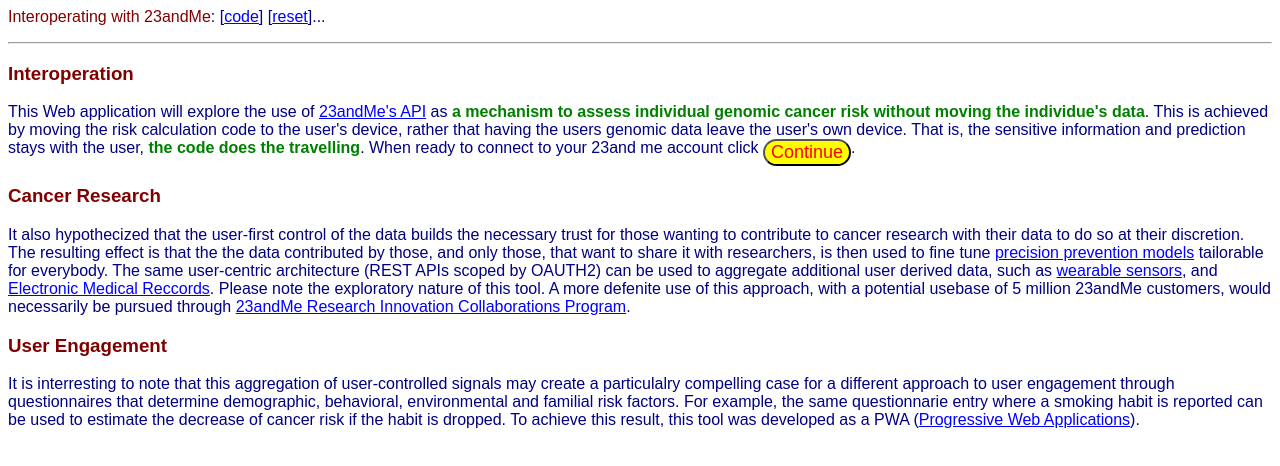
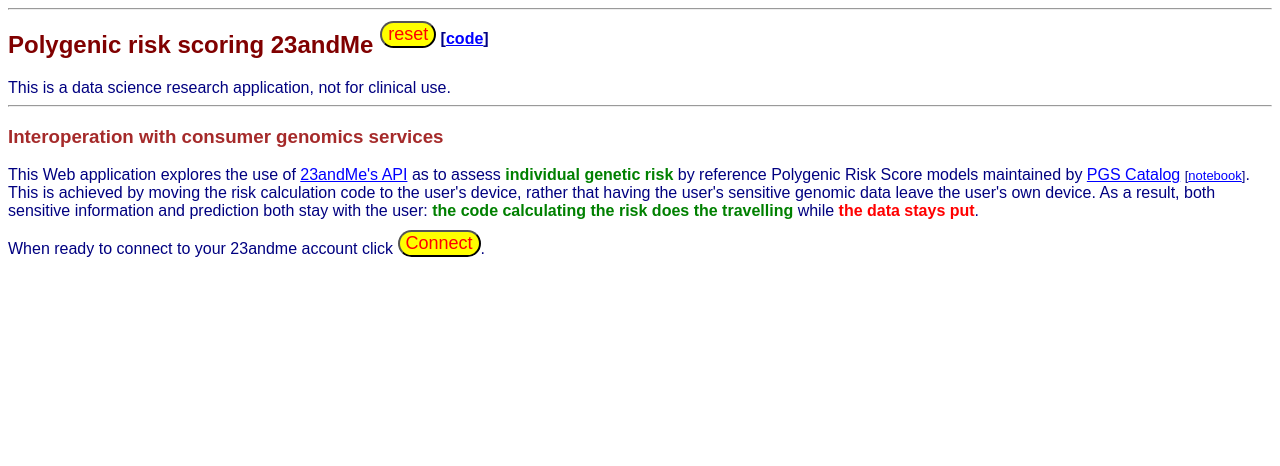
Before and after one commit to episphere/23andme, a plain HTML site: page index.html in a window 1280 px wide. Drawn offline with Linux system fonts and the light colour scheme.

```diff
--- a/23nme.css
+++ b/23nme.css
@@ -3,8 +3,9 @@
     font-family:Arial
 }
 h3 {
-    color:maroon
+    color:brown
 }
+
 a {
     color:blue
 }
--- a/23nme.js
+++ b/23nme.js
@@ -2,7 +2,10 @@
 
 (function(){
 
-const nme={}
+const nme={ // you'll need your own client id and "secret"
+  client_id: '09568fd79aa7911dad7727a024936f8d',
+  client_secret: '106cb5038da2e9e33e987ec69cf05b1b' // only a secret if you need to proxy the application
+}
 
 nme.parms={
     intro:false, //date after continue
@@ -14,12 +17,17 @@
     if(nme.div){
         nme.parms.intro=Date.now()
         localStorage.nmeParms=JSON.stringify(nme.parms)
-        let h = 'under development'
+        let h = '...'
         nme.div.innerHTML=h
     }
 }
  nme.reset=function(){
-     nme.parms=JSON.parse(localStorage.nmeParms)
+     if(localStorage.nmeParms){
+       nme.parms=JSON.parse(localStorage.nmeParms)
+     }else{
+       nme.parms={}
+     }
+
      nme.parms.intro=0 // reset time
      localStorage.nmeParms=JSON.stringify(nme.parms)
      location.reload()
--- a/index.html
+++ b/index.html
@@ -4,32 +4,20 @@
     <script src="23nme.js"></script>
 </head>
 <body>
-    <p><span style="color:maroon">Interoperating with 23andMe</span>: [<a href="https://github.com/episphere/23andme" target="_blank">code</a>] [<a href="#" onclick="nme.reset()">reset</a>]...</p>
+    <hr>
+    <h2><span style="color:maroon">Polygenic risk scoring 23andMe</span> <sup style="font-size:medium"><button href="#" onclick="nme.reset()">reset</button> [<a href="https://github.com/episphere/23andme" target="_blank">code</a>]</sup></h2>
+    This is a data science research application, not for clinical use.
     <hr>
     <div id="nmeDiv">
 
-    <h3>Interoperation</h3>
+    <h3>Interoperation with consumer genomics services</h3>
 
     <p>
-    This Web application will explore the use of <a href="https://api.23andme.com/" target="_blank">23andMe's API</a> as <b>a mechanism to assess individual genomic cancer risk without moving the individue's data</b>.
-    This is achieved by moving the risk calculation code to the user's device, rather that having the users genomic data leave the user's own device.
-    That is, the sensitive information and prediction stays with the user, <b>the code does the travelling</b>. When ready to connect to your 23and me account click <button id="corntinueLogin" onclick="nme.ui()">Continue</button>.
+    This Web application explores the use of <a href="https://api.23andme.com/docs/reference" target="_blank">23andMe's API</a> as to assess <b>individual genetic risk</b> by reference Polygenic Risk Score models maintained by <a href="https://www.pgscatalog.org" target='_blank'>PGS Catalog</a> <span style="font-size:small">[<a href="https://observablehq.com/@episphere/pgs" target="_blank">notebook</a>]</span>.
+    This is achieved by moving the risk calculation code to the user's device, rather that having the user's sensitive genomic data leave the user's own device.
+    As a result, both sensitive information and prediction both stay with the user: <b>the code calculating the risk does the travelling</b> while <b style="color:red">the data stays put</b>.
     </p>
-
-    <h3> Cancer Research</h3>
-
     <p>
-    It also hypothecized that the user-first control of the data builds the necessary trust for those wanting to contribute to cancer research with their data to do so at their discretion.
-    The resulting effect is that the the data contributed by those, and only those, that want to share it with researchers, is then used to fine tune <a href="https://sbu-bmi.github.io/healthBit/#" target="_blank">precision prevention models</a> tailorable for everybody.
-    The same user-centric architecture (REST APIs scoped by OAUTH2) can be used to aggregate additional user derived data, such as <a href="https://sbu-bmi.github.io/healthBit/#" target="_blank">wearable sensors</a>, and <a href="http://www.hl7.org/fhir/smart-app-launch/" target="_blank">Electronic Medical Reccords</a>.
-    Please note the exploratory nature of this tool. A more defenite use of this approach, with a potential usebase of 5 million 23andMe customers, would necessarily be pursued through <a href="https://research.23andme.com/research-innovation-collaborations/" target="_blank">23andMe Research Innovation Collaborations Program</a>.
+        When ready to connect to your 23andme account click <sup><button id="corntinueLogin" onclick="nme.ui()">Connect</button></sup>.
     </p>
-
-    <h3>User Engagement</h3>
-
-    <p>
-    It is interresting to note that this aggregation of user-controlled signals may create a particulalry compelling case for a different approach to user engagement through questionnaires that determine demographic, behavioral, environmental and familial risk factors.
-    For example, the same questionnarie entry where a smoking habit is reported can be used to estimate the decrease of cancer risk if the habit is dropped. To achieve this result, this tool was developed as a PWA (<a href="https://developers.google.com/web/progressive-web-apps" target="_blank">Progressive Web Applications</a>).
-    </p>
-    </div>
 </body>
```
